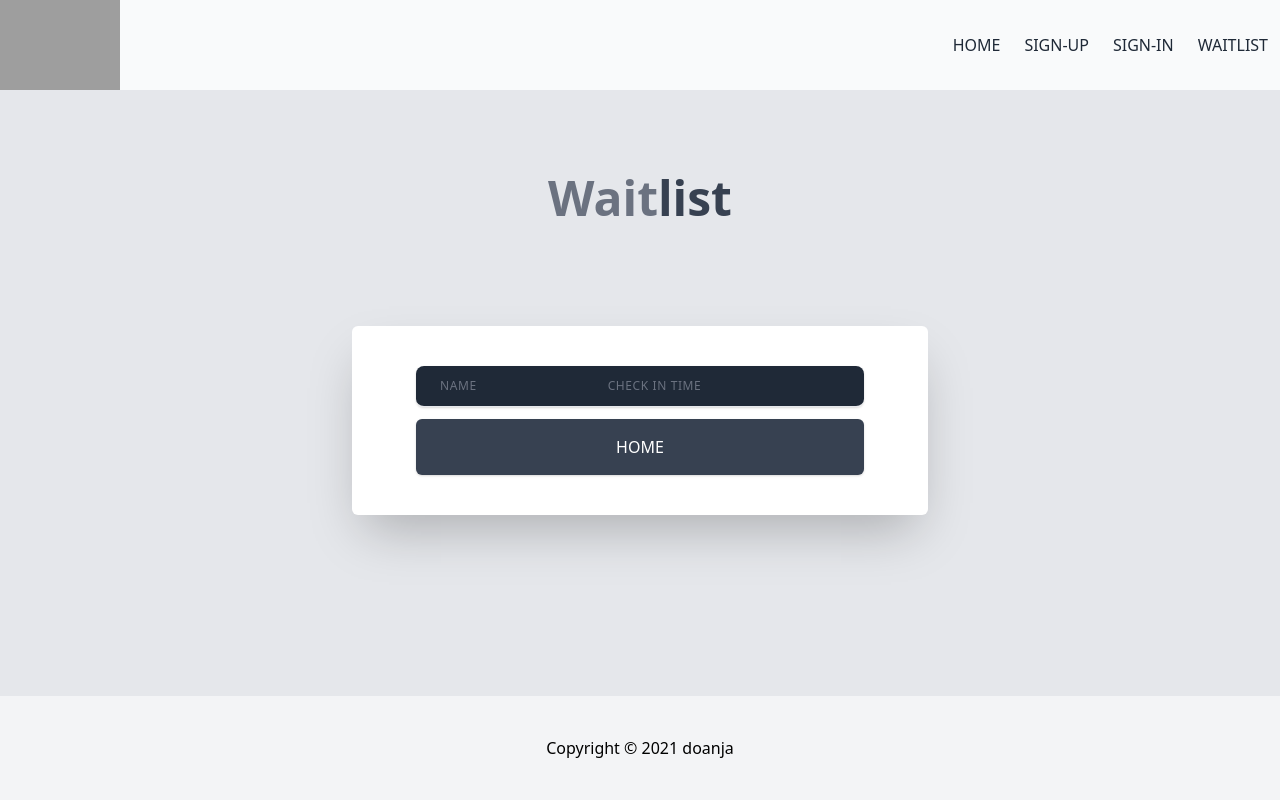
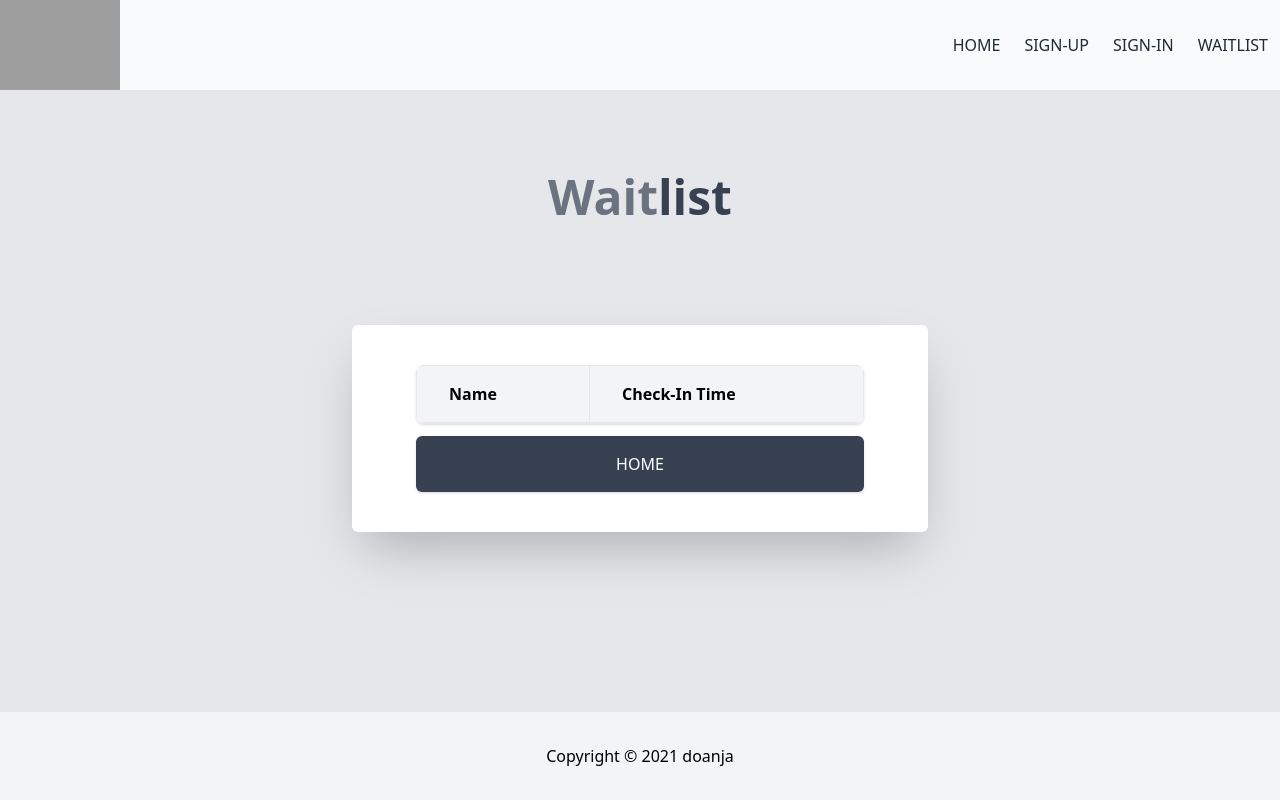
Before and after one commit to doanja/check-in, a Next.js app: page /waitlist in a window 1280 px wide. Built offline with nearby package versions, Linux system fonts and the light colour scheme; grey boxes are pictures that could not be loaded.

Commit message:
updated footer height and table

```diff
--- a/components/WaitlistTable.tsx
+++ b/components/WaitlistTable.tsx
@@ -9,25 +9,14 @@ const WaitlistTable = () => {
       <div className='-my-2 overflow-x-auto sm:-mx-6 lg:-mx-8'>
         <div className='py-2 align-middle inline-block min-w-full sm:px-6 lg:px-8'>
           <div className='shadow overflow-hidden border-b border-gray-200 sm:rounded-lg'>
-            <table className='min-w-full divide-y divide-gray-200'>
-              {/* title */}
-              <thead className='bg-gray-800'>
-                <tr>
-                  <th scope='col' className='px-6 py-3 text-left text-xs font-medium text-gray-500 uppercase tracking-wider'>
-                    Name
-                  </th>
-                  <th scope='col' className='px-6 py-3 text-left text-xs font-medium text-gray-500 uppercase tracking-wider'>
-                    Check In Time
-                  </th>
-                </tr>
-              </thead>
-
-              {/* body */}
-              <tbody className='bg-white divide-y divide-gray-200'>
-                {checkedInUsers.map((user: CheckedInUser, i) => (
-                  <WaitlistTableRow user={user} key={i} />
-                ))}
-              </tbody>
+            <table className='min-w-full shadow-lg bg-white'>
+              <tr>
+                <th className='bg-gray-100 border text-left px-8 py-4'>Name</th>
+                <th className='bg-gray-100 border text-left px-8 py-4'>Check-In Time</th>
+              </tr>
+              {checkedInUsers.map((user: CheckedInUser, i) => (
+                <WaitlistTableRow user={user} key={i} />
+              ))}
             </table>
           </div>
         </div>
--- a/components/WaitlistTableRow.tsx
+++ b/components/WaitlistTableRow.tsx
@@ -5,12 +5,8 @@ interface WaitlistTableRowProps {
 const WaitlistTableRow = ({ user }: WaitlistTableRowProps) => {
   return (
     <tr>
-      <td className='px-6 py-4 whitespace-nowrap'>
-        <div className='text-sm font-medium text-gray-900'>{user.name}</div>
-      </td>
-      <td className='px-6 py-4 whitespace-nowrap'>
-        <div className='text-sm text-gray-900'>{user.checkInTime}</div>
-      </td>
+      <td className='border px-8 py-4'>{user.name}</td>
+      <td className='border px-8 py-4'>{user.checkInTime}</td>
     </tr>
   );
 };
--- a/styles/index.css
+++ b/styles/index.css
@@ -54,7 +54,7 @@ nav {
 }
 
 footer {
-  @apply flex justify-center items-center w-full py-10 border-t-2 bg-gray-100;
+  @apply flex justify-center items-center w-full py-8 border-t-2 bg-gray-100;
 }
 
 @tailwind utilities;
```
